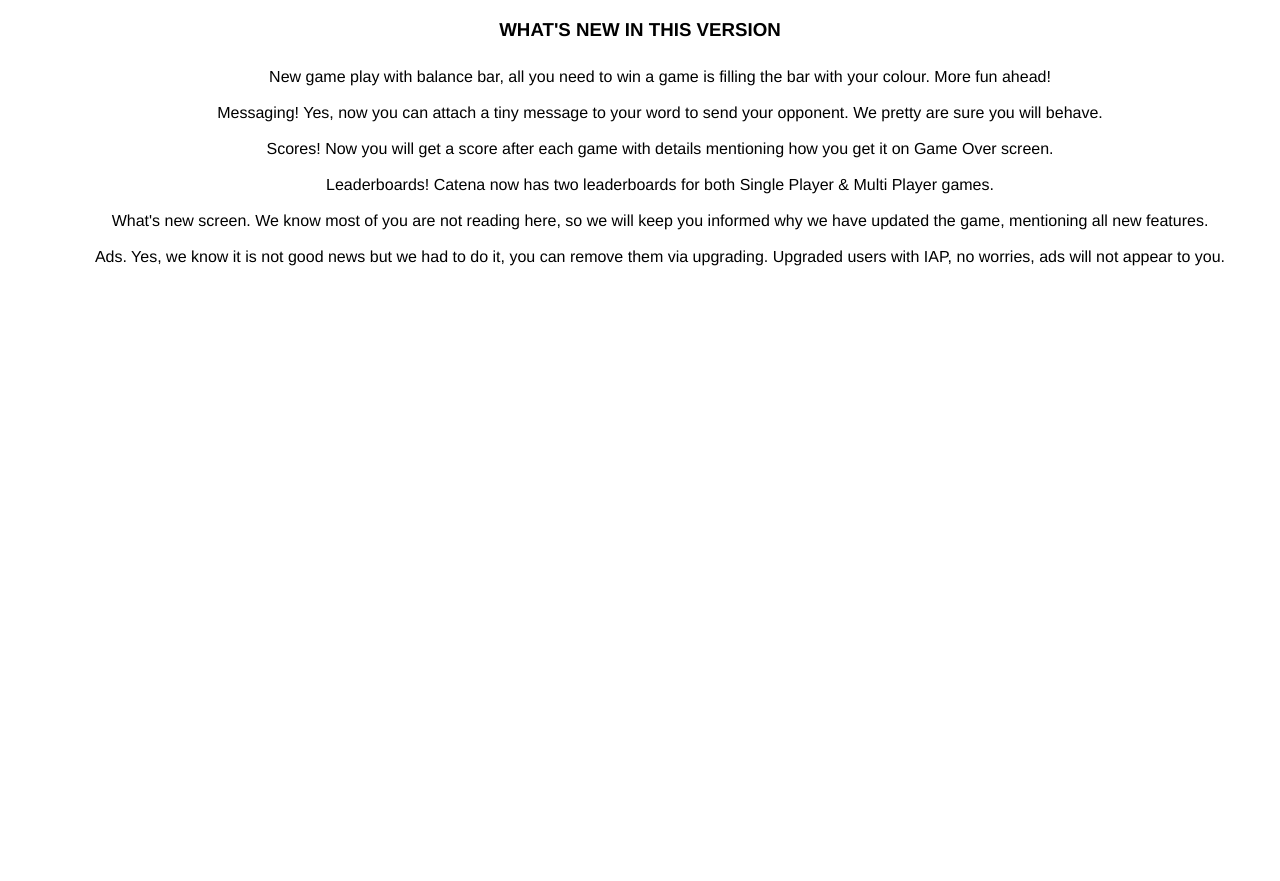
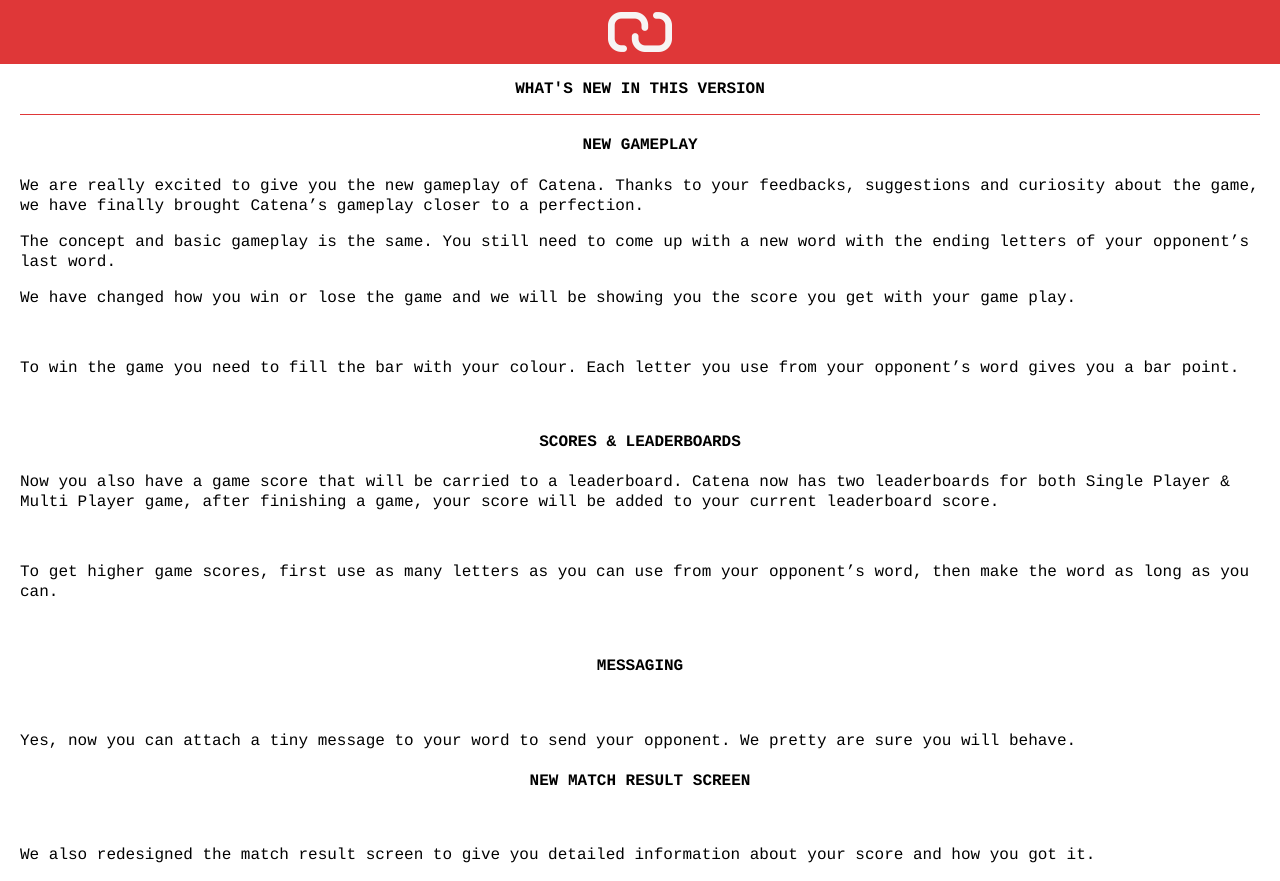
Before and after one commit to alpsoy/alpsoy.github.io, a plain HTML site: page content/games/catena/whatsnew/index.html in a window 1280 px wide. Before the commit the page ends 800 px from the top, so only its background shows below. Drawn offline with Linux system fonts and the light colour scheme.

Commit message:
Texts Added

```diff
--- a/content/games/catena/whatsnew/index.html
+++ b/content/games/catena/whatsnew/index.html
@@ -4,31 +4,54 @@
 <head>
   <meta charset="utf-8">
 
-  <title>The HTML5 Herald</title>
-  <meta name="description" content="The HTML5 Herald">
-  <meta name="author" content="SitePoint">
-
-  <link rel="stylesheet" href="css/styles.css?v=1.0">
-
-  <!--[if lt IE 9]>
-  <script src="http://html5shiv.googlecode.com/svn/trunk/html5.js"></script>
-  <![endif]-->
+  <title>Catena What's New | v 2.0</title>
+  <meta name="description" content="Catena What's New | v 2.0">
+  <meta name="author" content="Fusee">
+  <meta name="viewport" content="width=device-width">
 </head>
 
 <style>
-body{text-align: center; font-family: "Helvetica Neue"}
-li{list-style: none; line-height: 36px}
+	body{text-align: left; font-family: "Courier"; font-size: 16px; padding: 0px; margin: 0px}
+
+	header{width: 100%; height: 64px; background-color: #DF3738; padding: 0px; margin: 0px; text-align: center}
+	#content{margin: 0px 20px}
+
+	h3, h4{text-align: center}
+
+	p{line-height: 20px}
+
+	ul{padding: 0px; margin: 0px}
+	li{list-style: none; line-height: 24px}
 </style>
 
 <body>
-	<h3>WHAT'S NEW IN THIS VERSION</h3>
-	<ul>
-		<li>New game play with balance bar, all you need to win a game is filling the bar with your colour. More fun ahead!</li>
-		<li>Messaging! Yes, now you can attach a tiny message to your word to send your opponent. We pretty are sure you will behave.</li>
-		<li>Scores! Now you will get a score after each game with details mentioning how you get it on Game Over screen.</li>
-		<li>Leaderboards! Catena now has two leaderboards for both Single Player & Multi Player games.</li>
-		<li>What's new screen. We know most of you are not reading here, so we will keep you informed why we have updated the game, mentioning all new features.</li>
-		<li>Ads. Yes, we know it is not good news but we had to do it, you can remove them via upgrading. Upgraded users with IAP, no worries, ads will not appear to you.</li>
-	</ul>
+	<header><img src="images/header_logo.png" width="72" height="64"/></header>
+	<div id="content">
+
+		<h3 style="border-bottom: solid 1px #DF3738; padding: 16px 0px; margin: 0px 0px 20px 0px; font-size: 16px">WHAT'S NEW IN THIS VERSION</h3>
+
+		<h4>NEW GAMEPLAY</h4>
+		<p>We are really excited to give you the new gameplay of Catena. Thanks to your feedbacks, suggestions and curiosity about the game, we have finally brought Catena’s gameplay closer to a perfection.</p>
+		<p>The concept and basic gameplay is the same. You still need to come up with a new word with the ending letters of your opponent’s last word.</p>
+		<p>We have changed how you win or lose the game and we will be showing you the score you get with your game play.</p>
+		<img src=""/>
+		<p>To win the game you need to fill the bar with your colour. Each letter you use from your opponent’s word gives you a bar point.</p>
+		<img src=""/>
+
+		<h4>SCORES & LEADERBOARDS</h4>
+		<p>Now you also have a game score that will be carried to a leaderboard. Catena now has two leaderboards for both Single Player & Multi Player game, after finishing a game, your score will be added to your current leaderboard score.</p>
+		<img src=""/>
+		<p>To get higher game scores, first use as many letters as you can use from your opponent’s word, then make the word as long as you can.</p>
+		<img src=""/>
+
+		<h4>MESSAGING</h4>
+		<img src=""/>
+		<p>Yes, now you can attach a tiny message to your word to send your opponent. We pretty are sure you will behave.</p>
+
+		<h4>NEW MATCH RESULT SCREEN</h4>
+		<img src=""/>
+		<p>We also redesigned the match result screen to give you detailed information about your score and how you got it.</p>
+
+	</div>
 </body>
 </html>
```
Also changed, not shown: content/games/catena/whatsnew/images/header_logo.png (added).
